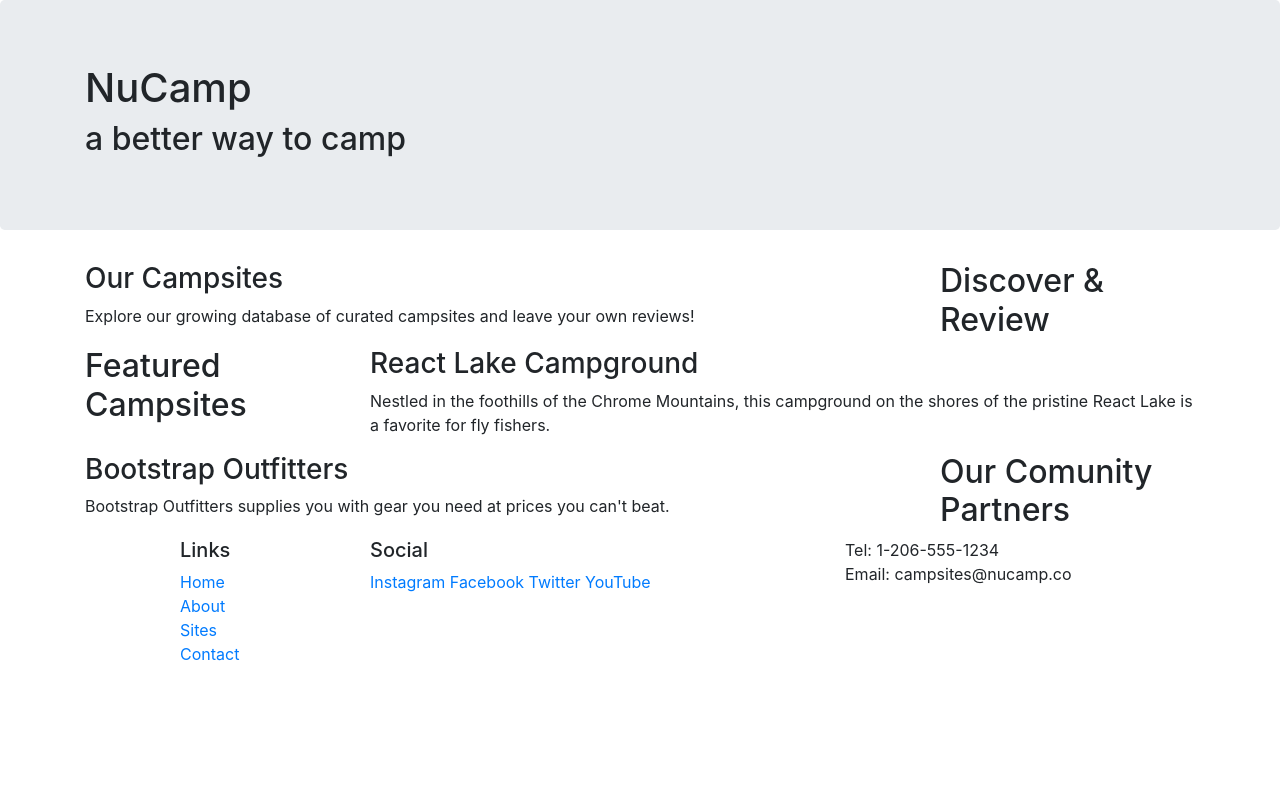
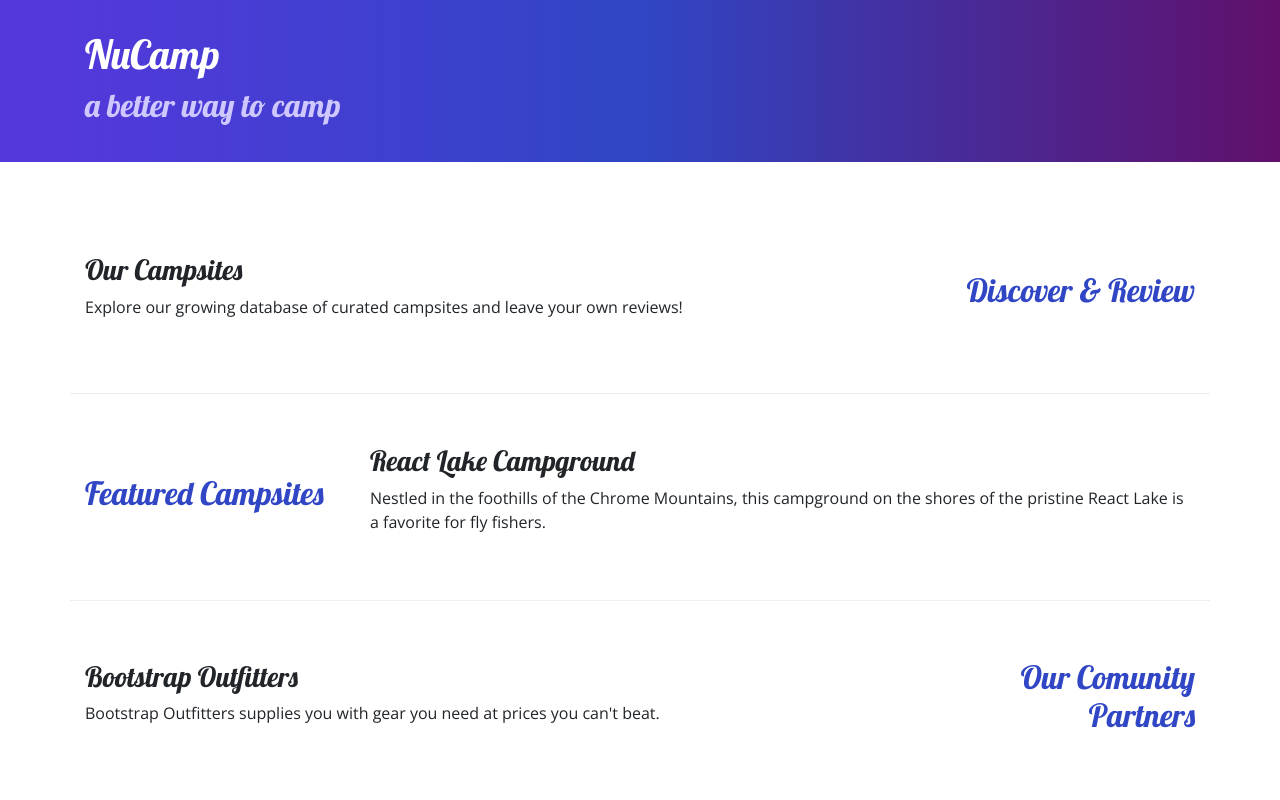
Before and after one commit to scosut/nucamp-bootstrap, a website: page index.html in a window 1280 px wide. Shown: the top 800 px of the page. Drawn offline with nearby package versions, Linux system fonts and the light colour scheme.

Commit message:
Adding Custom Styles

```diff
--- /dev/null
+++ b/css/styles.css
@@ -0,0 +1,32 @@
+body {
+    font-family: "Open Sans", sans-serif;
+}
+
+h1, h2, h3 {
+    font-family: "Lobster", cursive;
+}
+
+h2 {
+    color: #3046C5;
+}
+
+header h2 {
+    color: #CEC8FF;
+}
+
+footer {
+    background-image: linear-gradient(#CEC8FF, white);
+    padding: 20px 0;
+}
+
+.jumbotron {
+    background-image: linear-gradient(to right, #5637DD, #3046C5, #60106B);
+    color: white;
+    padding: 30px;
+}
+
+.row-content {
+    border-bottom: 1px ridge;
+    min-height: 200px;
+    padding: 50px 0;
+}
--- a/index.html
+++ b/index.html
@@ -1,13 +1,21 @@
 <!DOCTYPE html>
 <html lang="en">
 <head>
+    <!-- Required meta tags always come first -->
     <meta charset="UTF-8" />
     <meta name="viewport" content="width=device-width, initial-scale=1" />
+
+    <!-- Bootstrap CSS -->
     <link rel="stylesheet" href="node_modules/bootstrap/dist/css/bootstrap.min.css" />
+
+    <!-- Additional CSS must be placed after Bootstrap CSS -->
+    <link rel="stylesheet" href="https://fonts.googleapis.com/css?family=Lobster|Open+Sans" />
+    <link rel="stylesheet" href="css/styles.css" />
+
     <title>NuCamp: A Better Way To Camp</title>
 </head>
 <body>
-    <header class="jumbotron">
+    <header class="jumbotron jumbotron-fluid">
         <div class="container">
             <div class="row">
                 <div class="col">
@@ -19,9 +27,9 @@
     </header>
 
     <div class="container">
-        <div class="row">
+        <div class="row row-content align-items-center">
             <div class="col-sm-4 order-sm-last col-md-3">
-                <h2>Discover & Review</h2>
+                <h2 class="text-sm-right">Discover & Review</h2>
             </div>
             <div class="col">
                 <h3>Our Campsites</h3>
@@ -29,7 +37,7 @@
             </div>
         </div>
 
-        <div class="row">
+        <div class="row row-content align-items-center">
             <div class="col-sm-4 col-md-3">
                 <h2>Featured Campsites</h2>
             </div>
@@ -39,9 +47,9 @@
             </div>
         </div>
 
-        <div class="row">
+        <div class="row row-content align-items-center">
             <div class="col-sm-4 order-sm-last col-md-3">
-                <h2>Our Comunity Partners</h2>
+                <h2 class="text-sm-right">Our Comunity Partners</h2>
             </div>
             <div class="col">
                 <h3>Bootstrap Outfitters</h3>
@@ -63,7 +71,7 @@
                     </ul>
                 </div>
 
-                <div class="col-6 col-sm-5">
+                <div class="col-6 col-sm-5 text-center">
                     <h5>Social</h5>
                     <a href="http://instagram.com">Instagram</a>
                     <a href="http://facebook.com">Facebook</a>
@@ -71,7 +79,7 @@
                     <a href="http://youtube.com">YouTube</a>
                 </div>
 
-                <div class="col-sm-4">
+                <div class="col-sm-4 text-center">
                     Tel: 1-206-555-1234<br />
                     Email: campsites@nucamp.co
                 </div>
@@ -79,6 +87,7 @@
         </div>
     </footer>
 
+    <!-- jQuery must come first, then Popper.js, then the Bootstrap JavaScript plugins -->
     <script src="node_modules/jquery/dist/jquery.slim.min.js"></script>
     <script src="node_modules/popper.js/dist/umd/popper.min.js"></script>
     <script src="node_modules/bootstrap/dist/js/bootstrap.min.js"></script>
```
